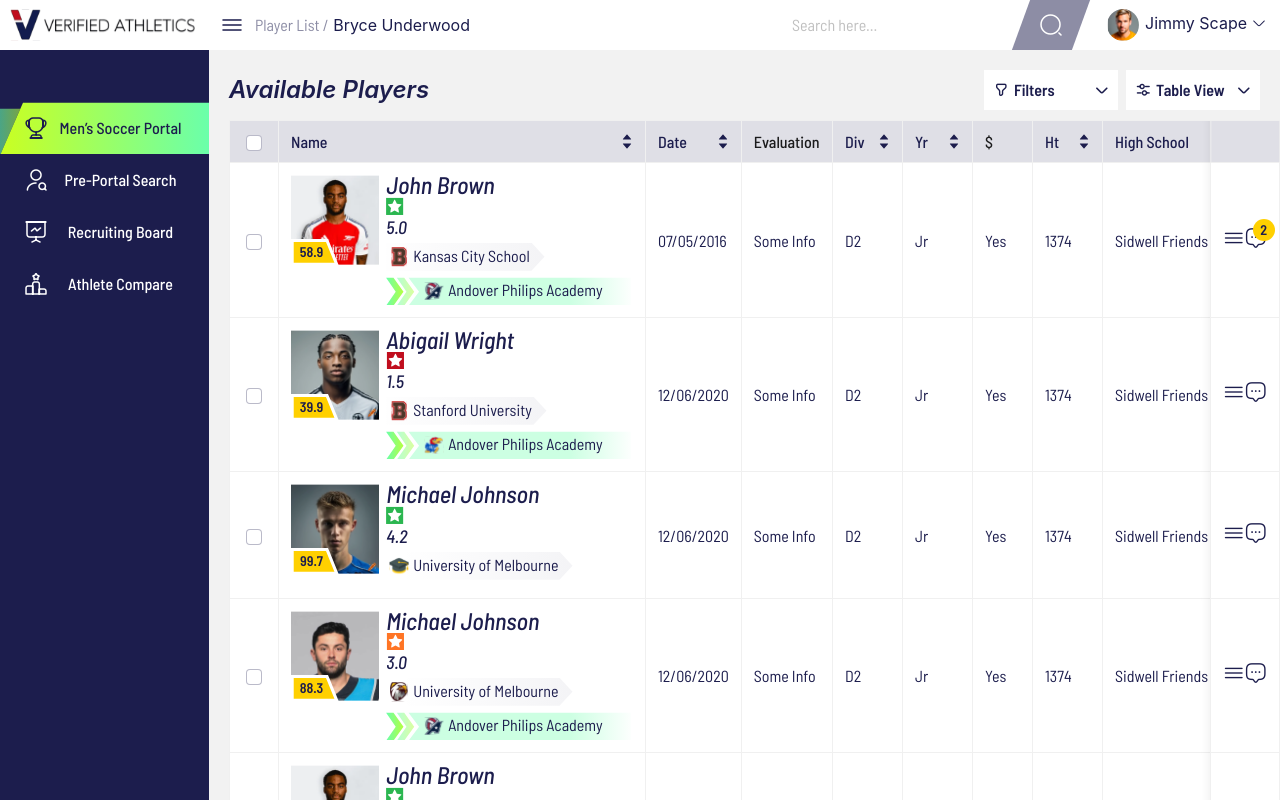
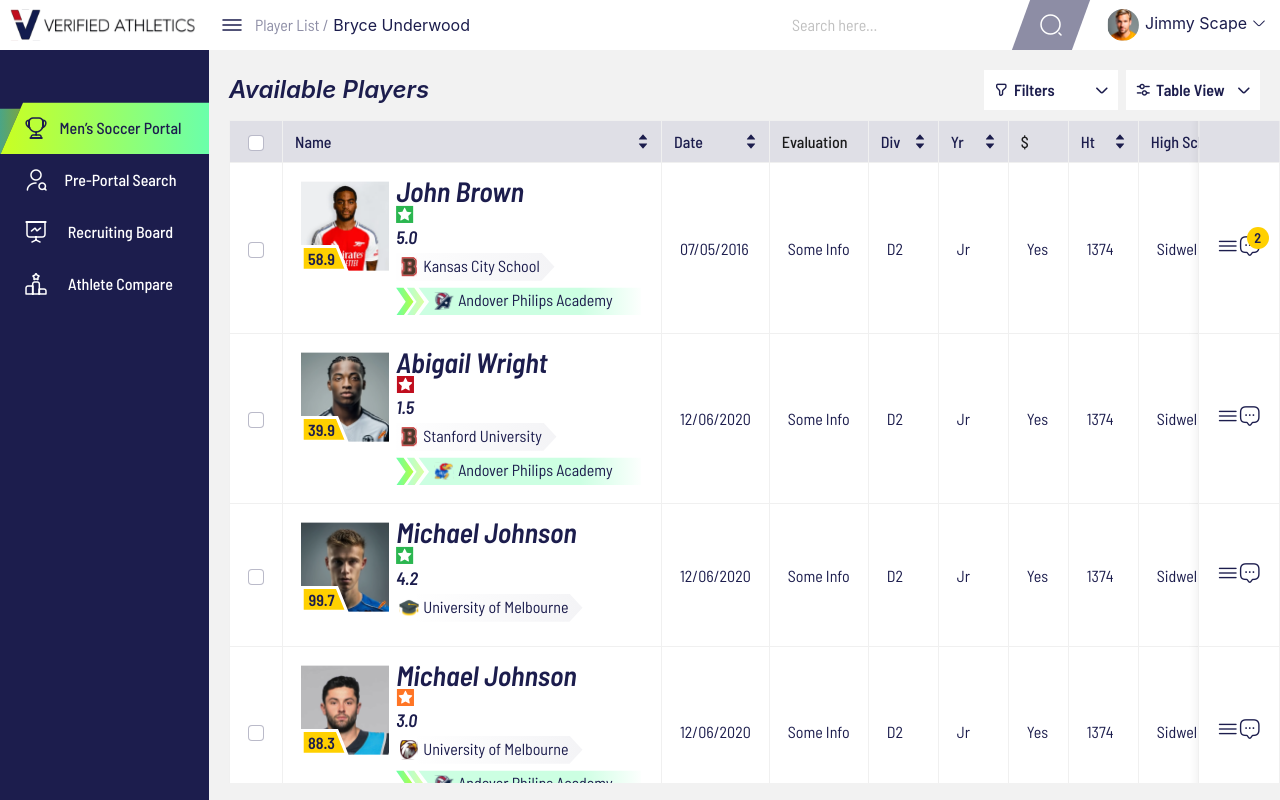
Before and after one commit to mfarhankz/verifi-athlet, a Next.js app: page /mens-soccer-portal in a window 1280 px wide. Built offline with nearby package versions, Linux system fonts and the light colour scheme; a web font is replaced by a local one.

Commit message:
feedback implemanted

```diff
--- a/src/app/(dashboard)/mens-soccer-portal/page.tsx
+++ b/src/app/(dashboard)/mens-soccer-portal/page.tsx
@@ -414,7 +414,7 @@ export default function MensSoccerPortal() {
                 width={20}
                 height={20}
               />
-              {record.school}
+              <span>{record.school}</span>
             </div>
             {record.academy && (
               <div className="academy">
@@ -424,7 +424,7 @@ export default function MensSoccerPortal() {
                   width={20}
                   height={20}
                 />
-                {record.academy}
+                <span>{record.academy}</span>
               </div>
             )}
           </div>
@@ -614,7 +614,7 @@ export default function MensSoccerPortal() {
         pagination={false}
         bordered
         style={{ width: "100%" }}
-        scroll={{ x: "max-content", y: 885 }}
+        scroll={{ x: "max-content", y: "calc(100vh - 180px)" }}
       />
       <Modal
         open={isProfileVisible}
--- a/src/app/globals.scss
+++ b/src/app/globals.scss
@@ -7,6 +7,7 @@
 @use "scss/playerInformationTab" as *;
 @use "scss/tabs" as *;
 @use "scss/setting";
+@use "scss/servey";
 
 @import url('https://fonts.googleapis.com/css2?family=Barlow+Semi+Condensed:ital,wght@0,100;0,200;0,300;0,400;0,500;0,600;0,700;0,800;0,900;1,100;1,200;1,300;1,400;1,500;1,600;1,700;1,800;1,900&family=Hind+Madurai:wght@300;400;500;600;700&display=swap');
 
--- a/src/app/scss/_profileModal.scss
+++ b/src/app/scss/_profileModal.scss
@@ -39,7 +39,6 @@
       font-weight: 400;
       color: var(--text-white);
       margin: 5px 0;
-      line-height: 1.3;
       span {
         background-color: var(--bg-white);
         padding: 2px 3px 1px 3px;
@@ -50,9 +49,14 @@
       position: relative;
       .cut-ui {
         background-color: #33345f;
+        color: var(--text-white);
         padding: 8px 11px 3px;
         position: relative;
-        width: 242px;
+        width: 275px;
+        line-height: 24px;
+        small{
+          color: var(--text-white);
+        }
         span {
           background-color: var(--warning);
           font-size: 50px;
@@ -68,7 +72,7 @@
           &::before {
             content: "";
             background-color: var(--warning);
-            height: 63.5px;
+            height: 63px;
             width: 30px;
             position: absolute;
             left: -16px;
@@ -107,14 +111,24 @@
     .list {
         gap: 10;
         align-items: center;
+        justify-content: space-between;
         margin-top: 15px;
         .ant-typography {
             background-color: #33345f;
+            color: var(--text-white);
             display: flex;
-            padding: 10px 20px;
+            padding: 10px 15px;
             display: flex;
             flex-direction: column;
-            font-size: 24px;
+            font-size: 20px;
+            width: 100%;
+            white-space: nowrap;
+            &:last-child {
+              width: 160px;
+            }
+            small{
+              color: var(--text-white);
+            }
         }
     }
   }
--- /dev/null
+++ b/src/app/scss/_servey.scss
@@ -0,0 +1,15 @@
+.servey-box {
+    border: 1px solid #d2d2dc;
+    padding: 10px;
+    width: 100%;
+    display: flex;
+    margin: 30px 0;
+
+    .gray {
+        background: #f8f8fa;
+        width: 100%;
+        display: flex;
+        padding: 10px;
+        margin-bottom: 15px;
+    }
+}
--- a/src/app/scss/_table.scss
+++ b/src/app/scss/_table.scss
@@ -40,9 +40,12 @@
   }
 
   .ant-table-tbody {
+    .ant-table-row.ant-table-row-selected >.ant-table-cell {
+      background: #FBFFEE !important;
+    }
     tr.ant-table-row {
       td {
-        padding: 12px !important;
+        padding: 18px !important;
         font-size: 16px;
         color: var(--primary);
       }
@@ -107,7 +110,7 @@
         bottom: -1px;
         left: -1px;
         z-index: 9;
-        font-size: 14px;
+        font-size: 16px;
         font-style: normal;
         font-weight: 600;
         width: 49px;
@@ -127,9 +130,9 @@
       width: calc(100% - 90px);
 
       h6 {
-        font-size: 24px;
+        font-size: 28px;
         font-style: italic;
-        font-weight: 500;
+        font-weight: 600;
         line-height: 20px;
         span {
           font-size: 18px;
@@ -144,6 +147,14 @@
         padding-right: 15px;
         margin: 6px 0;
         width: fit-content;
+
+
+        span {
+          white-space: nowrap;
+          overflow: hidden;
+          text-overflow: ellipsis;
+          max-width: 200px;
+        }
 
         img {
           margin-right: 7px;
@@ -160,6 +171,12 @@
         justify-content: start;
         height: 28px;
         padding-left: 35px;
+        span {
+          white-space: nowrap;
+          overflow: hidden;
+          text-overflow: ellipsis;
+          max-width: 200px;
+        }
 
         img {
           margin-right: 7px;
```
Also changed, not shown: src/app/(dashboard)/survey/page.tsx (+24 -3 lines), public/back.svg (added), public/next.svg (added).
